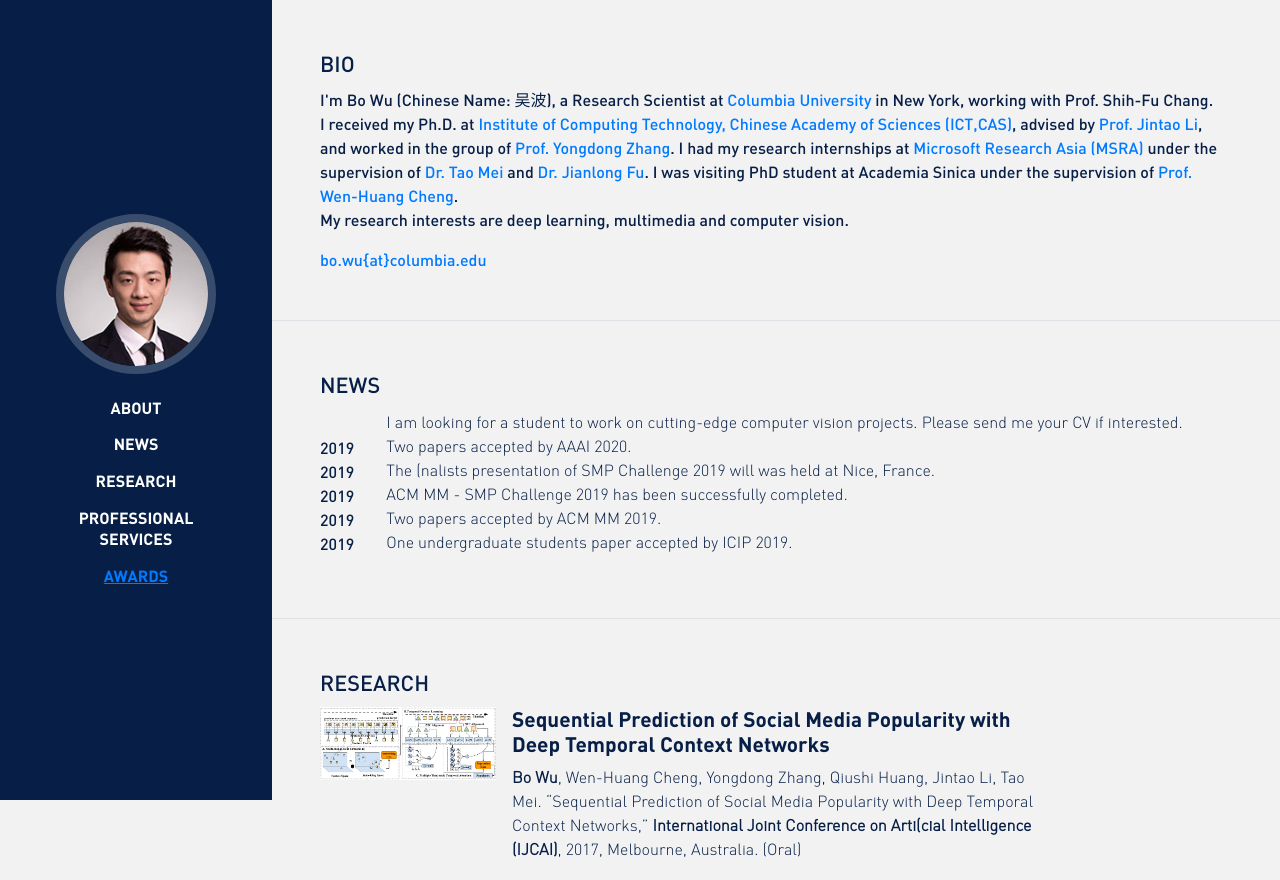
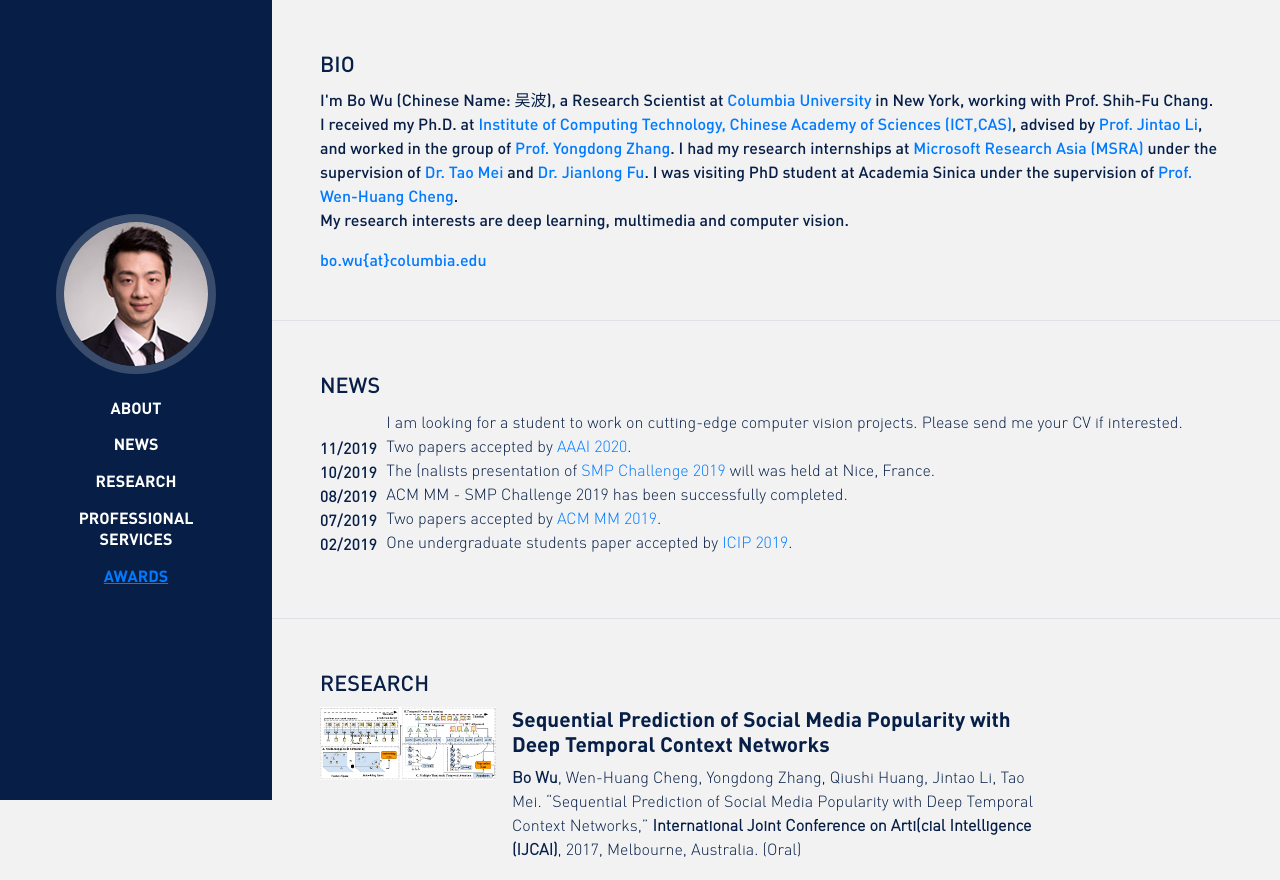
Before and after one commit to csbobby/homepage, a plain HTML site: page index.html in a window 1280 px wide. Shown: the top 880 px of the page. Drawn offline with nearby package versions, Linux system fonts and the light colour scheme.

Commit message:
Update index.html

```diff
--- a/index.html
+++ b/index.html
@@ -123,24 +123,24 @@
             I am looking for a student to work on cutting-edge computer vision projects. Please send me your CV if interested.
           </li>
           <li>
-            <i class="fa-time-li">2019</i>
-            Two papers accepted by AAAI 2020.
+            <i class="fa-time-li">11/2019</i>
+            Two papers accepted by <a href="https://aaai.org/Conferences/AAAI-20/">AAAI 2020</a>.
           </li>
           <li>
-            <i class="fa-time-li">2019</i>
-            The finalists presentation of SMP Challenge 2019 will was held at Nice, France.
+            <i class="fa-time-li">10/2019</i>
+            The finalists presentation of <a href="http://smp-challenge.com/">SMP Challenge 2019</a> will was held at Nice, France.
           </li>
           <li>
-            <i class="fa-time-li">2019</i>
+            <i class="fa-time-li">08/2019</i>
             ACM MM - SMP Challenge 2019 has been successfully completed.
           </li>
           <li>
-            <i class="fa-time-li">2019</i>
-            Two papers accepted by ACM MM 2019.
+            <i class="fa-time-li">07/2019</i>
+            Two papers accepted by <a href="https://acmmm.org/">ACM MM 2019</a>.
           </li>
           <li>
-            <i class="fa-time-li">2019</i>
-            One undergraduate students paper accepted by ICIP 2019.
+            <i class="fa-time-li">02/2019</i>
+            One undergraduate students paper accepted by <a href="http://2019.ieeeicip.org/">ICIP 2019</a>.
           </li>
         </ul>
 
```
